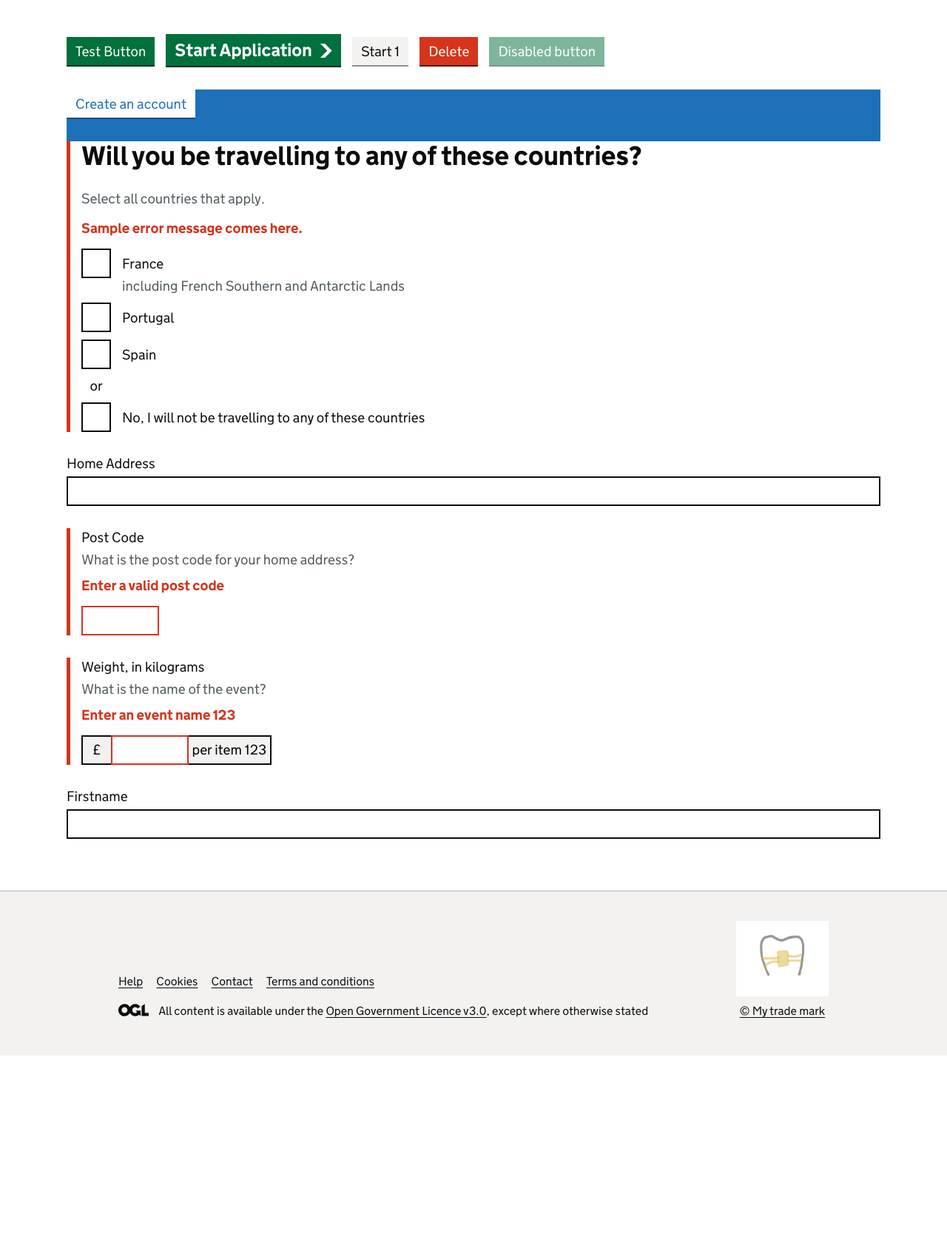
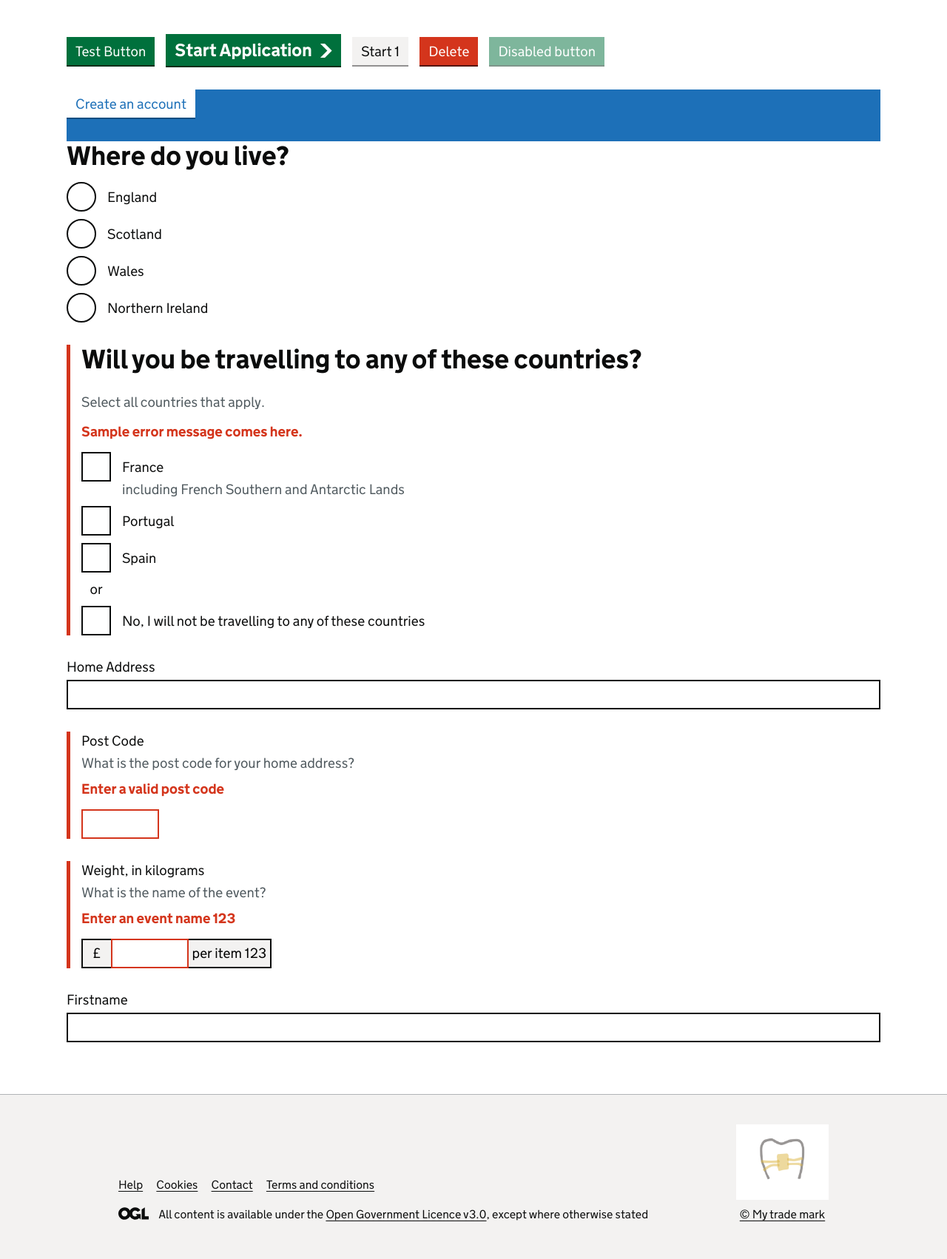
Before and after one commit to loghmanb/dynaportal, a Django app: page / in a window 1280 px wide. Shown: the part 495-2197 px from the top of the page at 74% size. Before the commit the page ends 1922 px from the top, so only its background shows below. Run offline with Django 4.2, Linux system fonts and the light colour scheme.

Commit message:
Add base implementation for radios

```diff
--- a/frontend/common.py
+++ b/frontend/common.py
@@ -7,6 +7,7 @@ class FieldType(Enum):
     """Field type enum."""
     INPUT_TEXT = 1
     CHECKBOXES = 2
+    RADIOS = 3
 
 
 @dataclass
--- /dev/null
+++ b/frontend/templatetags/radios.py
@@ -0,0 +1,15 @@
+"""Module for Checkboxes component."""
+from django import template
+
+from ..common import Field
+
+register = template.Library()
+
+
+@register.inclusion_tag(
+        'frontend/components/radios.html',
+        takes_context=True)
+def radios(context: dict, field: Field) -> dict[str, Field]:
+    """Radios tag."""
+    context['field'] = field
+    return context
--- a/frontend/views.py
+++ b/frontend/views.py
@@ -6,6 +6,12 @@ from .common import Field, FieldType
 def home(request):
     one_question = False
     fields = [
+        Field(
+            "live-id",
+            "live",
+            FieldType.RADIOS,
+            "Where do you live?",
+        ),
         Field(
             "countries-id",
             "countries",
--- /dev/null
+++ b/templates/frontend/components/radios.html
@@ -0,0 +1,35 @@
+<div class="govuk-form-group">
+    <fieldset class="govuk-fieldset">
+      <legend class="govuk-fieldset__legend govuk-fieldset__legend--l">
+        <h1 class="govuk-fieldset__heading">
+          Where do you live?
+        </h1>
+      </legend>
+      <div class="govuk-radios" data-module="govuk-radios">
+        <div class="govuk-radios__item">
+          <input class="govuk-radios__input" id="where-do-you-live" name="where-do-you-live" type="radio" value="england">
+          <label class="govuk-label govuk-radios__label" for="where-do-you-live">
+            England
+          </label>
+        </div>
+        <div class="govuk-radios__item">
+          <input class="govuk-radios__input" id="where-do-you-live-2" name="where-do-you-live" type="radio" value="scotland">
+          <label class="govuk-label govuk-radios__label" for="where-do-you-live-2">
+            Scotland
+          </label>
+        </div>
+        <div class="govuk-radios__item">
+          <input class="govuk-radios__input" id="where-do-you-live-3" name="where-do-you-live" type="radio" value="wales">
+          <label class="govuk-label govuk-radios__label" for="where-do-you-live-3">
+            Wales
+          </label>
+        </div>
+        <div class="govuk-radios__item">
+          <input class="govuk-radios__input" id="where-do-you-live-4" name="where-do-you-live" type="radio" value="northern-ireland">
+          <label class="govuk-label govuk-radios__label" for="where-do-you-live-4">
+            Northern Ireland
+          </label>
+        </div>
+      </div>
+    </fieldset>
+</div>
--- a/templates/frontend/home.html
+++ b/templates/frontend/home.html
@@ -5,6 +5,7 @@
 {% load  checkboxes %}
 {% load text_input %}
 {% load button %}
+{% load radios %}
 
 {% block content %}
 <h1 class="govuk-heading-xl">Customised page template 123</h1>
@@ -27,6 +28,8 @@
 {% text_input field %}
     {% elif field.field_type.name == 'CHECKBOXES' %}
 {% checkboxes field %}
+    {% elif field.field_type.name == 'RADIOS' %}
+{% radios field %}
     {% endif %}
 {% endfor %}
 
```
Also changed, not shown: frontend/templatetags/tests/test_radios.py (added, +17 -0 lines).
